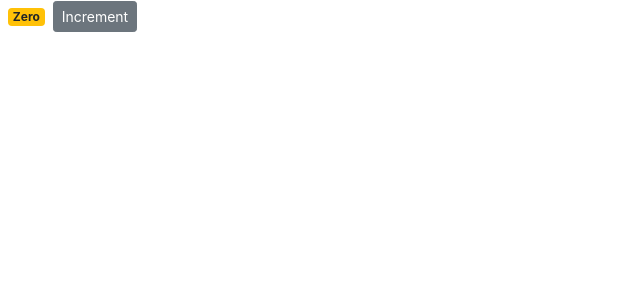
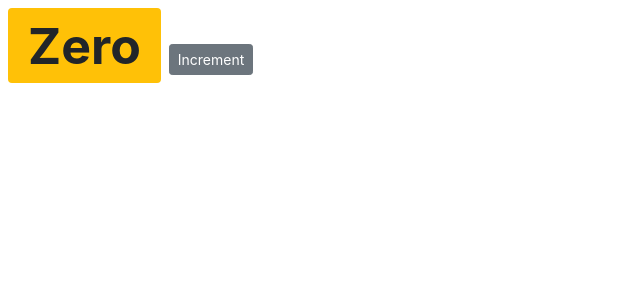
Before and after one commit to tasnuvaleeya/counter-app, a React (Create React App) app: page / in a window 1280 px wide. Shown: the top 300 px of the page, without its empty margins (0-640 px from the left). Built offline with nearby package versions, Linux system fonts and the light colour scheme.

Commit message:
passign event arguments

```diff
--- a/src/components/counter.jsx
+++ b/src/components/counter.jsx
@@ -4,13 +4,23 @@ class Counter extends Component {
   state = {
     count: 0,
   };
+  styles = {
+      fontSize:50,
+       fontWeight: "bold",
+  }
 
-  handleIncrement = () => {
-    console.log("Increment Clicked!", this);
+  handleIncrement = (product) => {
+    console.log(product);
+
+    // console.log("Increment Clicked!", this);
 
     this.setState({ count: this.state.count + 1 });
   };
 
+  doHandleIncrement = () => {
+
+    this.handleIncrement({ id: 1 });
+  };
   render() {
     return (
       <div>
@@ -18,7 +28,7 @@ class Counter extends Component {
           {this.formatCount()}
         </span>
         <button
-          onClick={this.handleIncrement}
+          onClick={this.doHandleIncrement}
           className="btn btn-secondary btn-sm"
         >
           Increment
```
